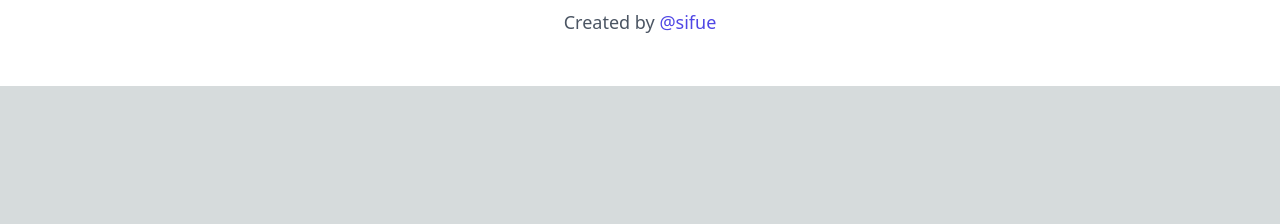
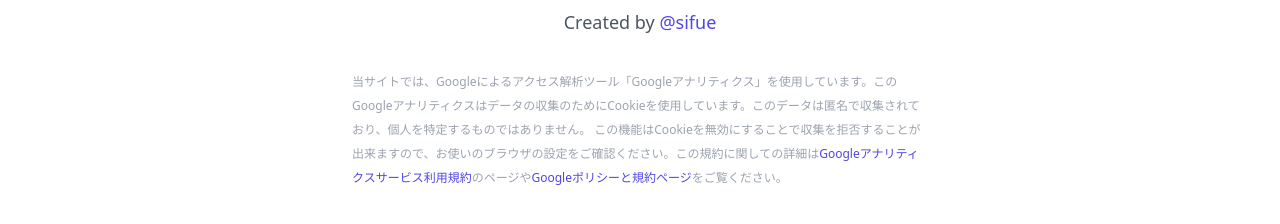
Before and after one commit to sifue/ai-plot-maker, a Next.js app: page / in a window 1280 px wide. Shown: the part 1006-1230 px from the top of the page. Before the commit the page ends 1092 px from the top, so only its background shows below. Built offline with nearby package versions, Linux system fonts and the light colour scheme; no server answers.

Commit message:
Google Analiticsに関するプライバシーポリシーを追加

```diff
--- a/src/pages/index.tsx
+++ b/src/pages/index.tsx
@@ -205,12 +205,17 @@
         </div>
       </form>
       <div className="text-center">
-        <p className="mt-6 text-lg px-0 leading-8 text-gray-600">
+        <p className="mt-6 text-lg px-0 py-0 leading-8 text-gray-600">
           Created by <a className="font-medium text-indigo-600 dark:text-blue-500 hover:underline" href="https://github.com/sifue">@sifue</a>
         </p>
+
       </div>
-
+      <div className="text-left mx-auto mt-4 max-w-xl sm:mt-8">
+        <p className="text-xs px-0 py-0 leading-6 text-gray-400">
+  当サイトでは、Googleによるアクセス解析ツール「Googleアナリティクス」を使用しています。このGoogleアナリティクスはデータの収集のためにCookieを使用しています。このデータは匿名で収集されており、個人を特定するものではありません。
+  この機能はCookieを無効にすることで収集を拒否することが出来ますので、お使いのブラウザの設定をご確認ください。この規約に関しての詳細は<a className="font-medium text-indigo-600 dark:text-blue-500 hover:underline" target="_blank" href="https://marketingplatform.google.com/about/analytics/terms/jp/">Googleアナリティクスサービス利用規約</a>のページや<a className="font-medium text-indigo-600 dark:text-blue-500 hover:underline" target="_blank" href="https://policies.google.com/technologies/ads?hl=ja">Googleポリシーと規約ページ</a>をご覧ください。
+          </p>
+      </div>
     </div>
-
   )
 }
--- a/src/pages/output.tsx
+++ b/src/pages/output.tsx
@@ -47,7 +47,7 @@
 
                 sendGeneratePlot('generate_plot_button');
 
-                const response = await fetch('/api/plot.stream?'+ queryParam, requestOptions);
+                const response = await fetch('/api/plot.stream?' + queryParam, requestOptions);
                 const reader = response.body?.getReader();
                 if (response.status !== 200 || !reader) {
                     throw new Error('Error fetching data : ' + response.status + ' ' + response.statusText);
@@ -59,7 +59,7 @@
                     const { done, value } = await reader.read();
                     if (done) return reader.releaseLock(); // readerが空になったら終了
                     const chunk = decoder.decode(value, { stream: true });
-                    setState( prev => ({ isPlotGenerated: true, label: 'AIによる生成プロット', plot: prev.plot + chunk }));
+                    setState(prev => ({ isPlotGenerated: true, label: 'AIによる生成プロット', plot: prev.plot + chunk }));
                     return readAndSetStatus();
                 };
                 await readAndSetStatus();
@@ -160,7 +160,13 @@
                 </div>
                 <div className="text-center">
                     <p className="mt-6 text-lg px-0 leading-8 text-gray-600">
-                    Created by <a className="font-medium text-indigo-600 dark:text-blue-500 hover:underline" href="https://github.com/sifue">@sifue</a>
+                        Created by <a className="font-medium text-indigo-600 dark:text-blue-500 hover:underline" href="https://github.com/sifue">@sifue</a>
+                    </p>
+                </div>
+                <div className="text-left mx-auto mt-4 max-w-xl sm:mt-8">
+                    <p className="text-xs px-0 py-0 leading-6 text-gray-400">
+                        当サイトでは、Googleによるアクセス解析ツール「Googleアナリティクス」を使用しています。このGoogleアナリティクスはデータの収集のためにCookieを使用しています。このデータは匿名で収集されており、個人を特定するものではありません。
+                        この機能はCookieを無効にすることで収集を拒否することが出来ますので、お使いのブラウザの設定をご確認ください。この規約に関しての詳細は<a className="font-medium text-indigo-600 dark:text-blue-500 hover:underline" target="_blank" href="https://marketingplatform.google.com/about/analytics/terms/jp/">Googleアナリティクスサービス利用規約</a>のページや<a className="font-medium text-indigo-600 dark:text-blue-500 hover:underline" target="_blank" href="https://policies.google.com/technologies/ads?hl=ja">Googleポリシーと規約ページ</a>をご覧ください。
                     </p>
                 </div>
             </div>
```
